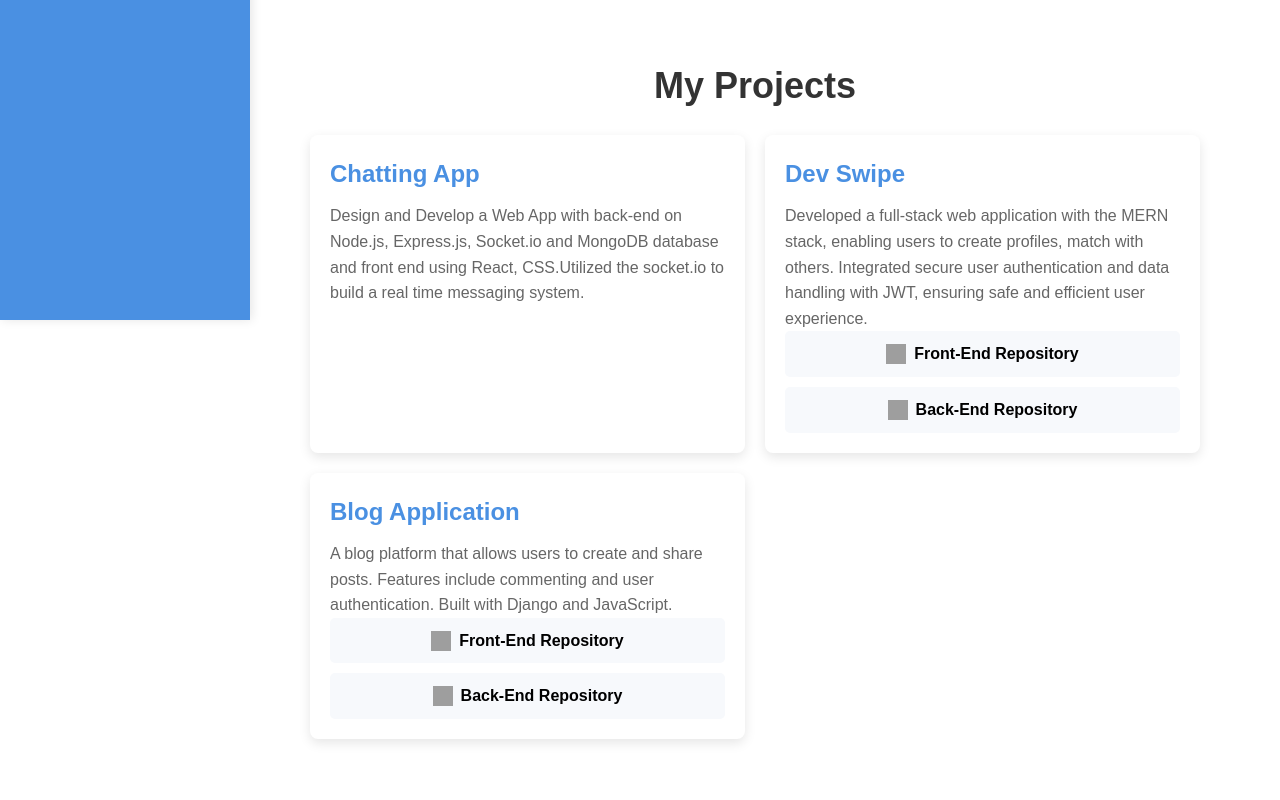
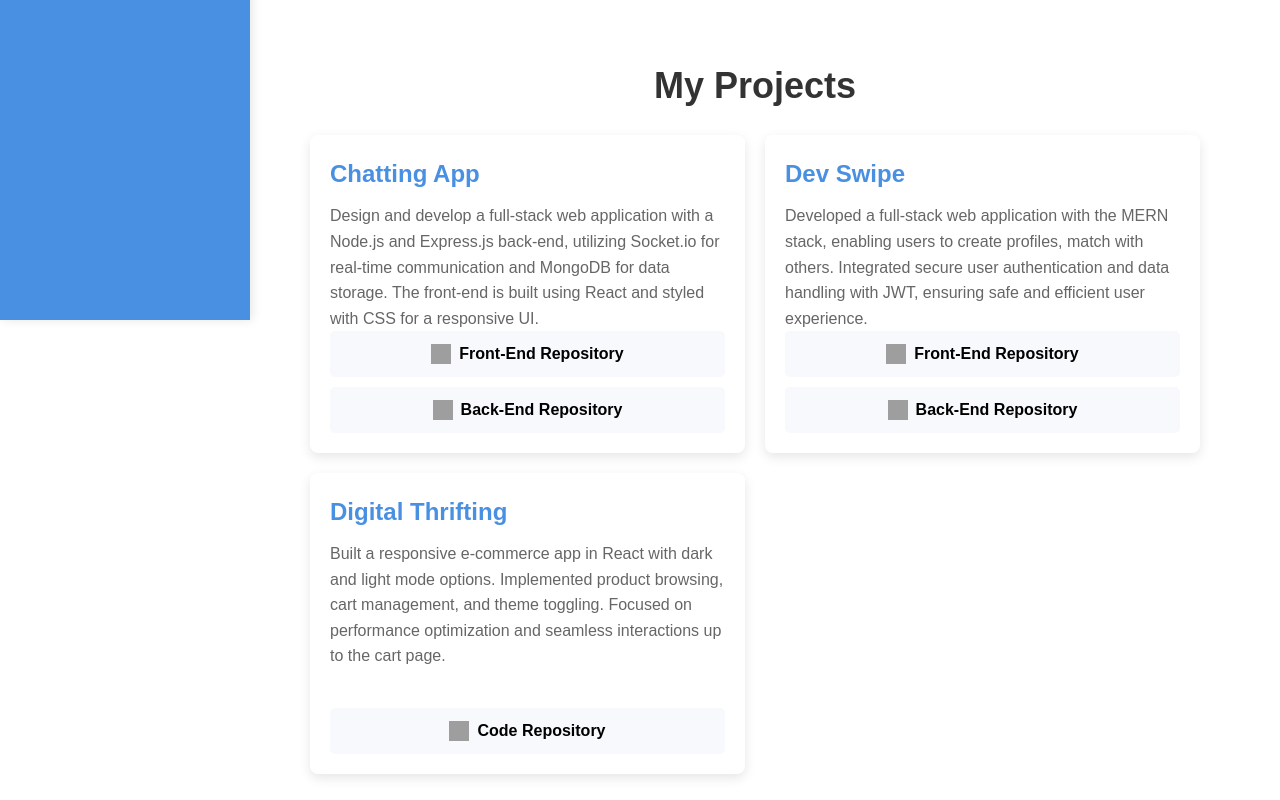
Before and after one commit to VartulPandey1/portfolio, a plain HTML site: page index.html in a window 1280 px wide. Shown: the part 480-1280 px from the top of the page. Drawn offline with Linux system fonts and the light colour scheme; grey boxes are pictures that could not be loaded.

Commit message:
update new project and minor bug fixed

```diff
--- a/index.html
+++ b/index.html
@@ -367,6 +367,7 @@
                 font-size: 20px;
             }
 
+
             @media (max-width: 375px) {
                 .hero h1 {
                     font-size: 24px;
@@ -380,6 +381,7 @@
                     font-size: 14px;
                 }
             }
+
         }
     </style>
 </head>
@@ -389,7 +391,7 @@
     <div class="container">
         <!-- Sidebar -->
         <aside class="sidebar">
-            <h2>Contents<span class="arrow-down" onclick="toggleNav()">&#9660;</span></h2>
+            <h2>Contents<span style="cursor: pointer;" class="arrow-down" onclick="toggleNav()">&#9650; </span></h2>
             <nav>
                 <ul id="nav-list">
                     <li><a href="#about">About</a></li>
@@ -422,13 +424,25 @@
             <section id="projects">
                 <h2>My Projects</h2>
                 <div class="project-grid">
-                    <a href="https://github.com/VartulPandey1/DevSwipe-Frontend" style="text-decoration: none;"
+                    <div style="text-decoration: none;"
                         class="project-card">
                         <h3>Chatting App</h3>
-                        <p>Design and Develop a Web App with back-end on Node.js, Express.js, Socket.io and MongoDB
-                            database and
-                            front end using React, CSS.Utilized the socket.io to build a real time messaging system.</p>
-                    </a>
+                        <p>Design and develop a full-stack web application with a Node.js and Express.js back-end, utilizing Socket.io for real-time
+                            communication and MongoDB for data storage. The front-end is built using React and styled with CSS for a responsive UI.
+                            <div class="repo-links">
+                                <a href="https://github.com/VartulPandey1/Chatting-frontEnd" target="_blank" class="repo-link">
+                                    <img src="https://github.githubassets.com/images/modules/logos_page/GitHub-Mark.png"
+                                        alt="GitHub Logo" class="github-logo">
+                                    Front-End Repository
+                                </a>
+                                <a href="https://github.com/VartulPandey1/Chatting-backend" target="_blank" class="repo-link">
+                                    <img src="https://github.githubassets.com/images/modules/logos_page/GitHub-Mark.png"
+                                        alt="GitHub Logo" class="github-logo">
+                                    Back-End Repository
+                                </a>
+                            </div>
+                        </p>
+                        </div>
                     <div href="" style="text-decoration: none;" class="project-card">
                         <h3>Dev Swipe</h3>
                         <p>Developed a full-stack web application with the MERN stack, enabling users to create
@@ -450,20 +464,19 @@
                         </p>
                     </div>
                     <div class="project-card">
-                        <h3>Blog Application</h3>
-                        <p>A blog platform that allows users to create and share posts. Features include commenting and
-                            user authentication. Built with Django and JavaScript.</p>
-                        <div class="repo-links">
-                            <a href="https://github.com/yourusername/frontend-repo" target="_blank" class="repo-link">
+                        <h3>Digital Thrifting</h3>
+                        <p>Built a responsive e-commerce app in React with dark and light mode options. Implemented product browsing, cart management, and theme toggling. Focused on performance optimization and seamless interactions up to the cart page.</p>
+                        <div class="repo-links" style="margin-top: 10%;">
+                            <a href="https://github.com/VartulPandey1/DigitalThrifting" target="_blank" class="repo-link">
                                 <img src="https://github.githubassets.com/images/modules/logos_page/GitHub-Mark.png"
                                     alt="GitHub Logo" class="github-logo">
-                                Front-End Repository
+                                Code Repository
                             </a>
-                            <a href="https://github.com/yourusername/backend-repo" target="_blank" class="repo-link">
+                            <!-- <a href="https://github.com/yourusername/backend-repo" target="_blank" class="repo-link">
                                 <img src="https://github.githubassets.com/images/modules/logos_page/GitHub-Mark.png"
                                     alt="GitHub Logo" class="github-logo">
                                 Back-End Repository
-                            </a>
+                            </a> -->
                         </div>
                     </div>
                 </div>
@@ -572,7 +585,7 @@
         function toggleNav() {
             const navList = document.getElementById("nav-list");
             const arrow = document.querySelector(".arrow-down");
-            if (navList.style.display === "block") {
+            if (navList.style.display !== "none") {
                 navList.style.display = "none";
                 arrow.innerHTML = "&#9660;"; // Down arrow
             } else {
```
